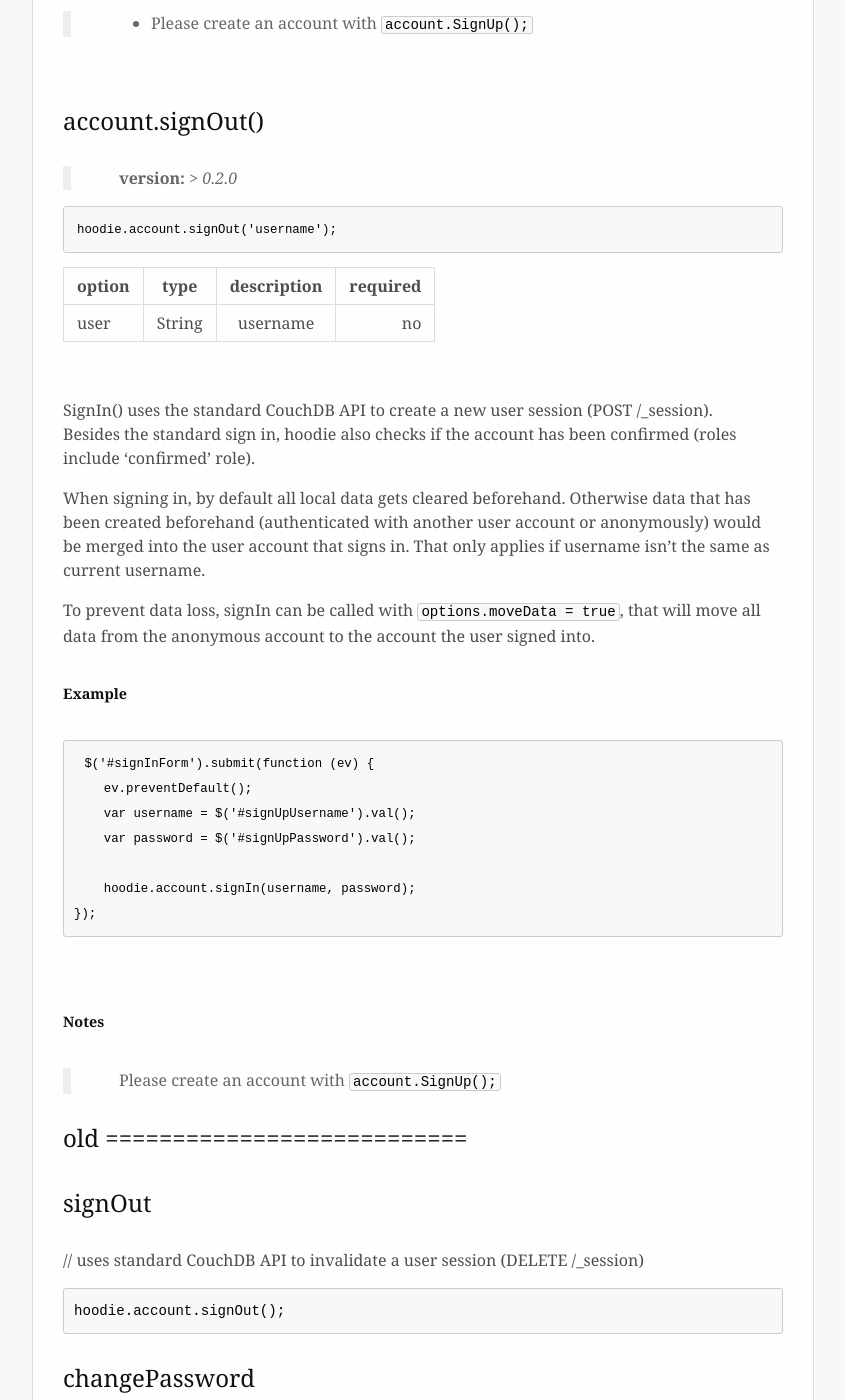
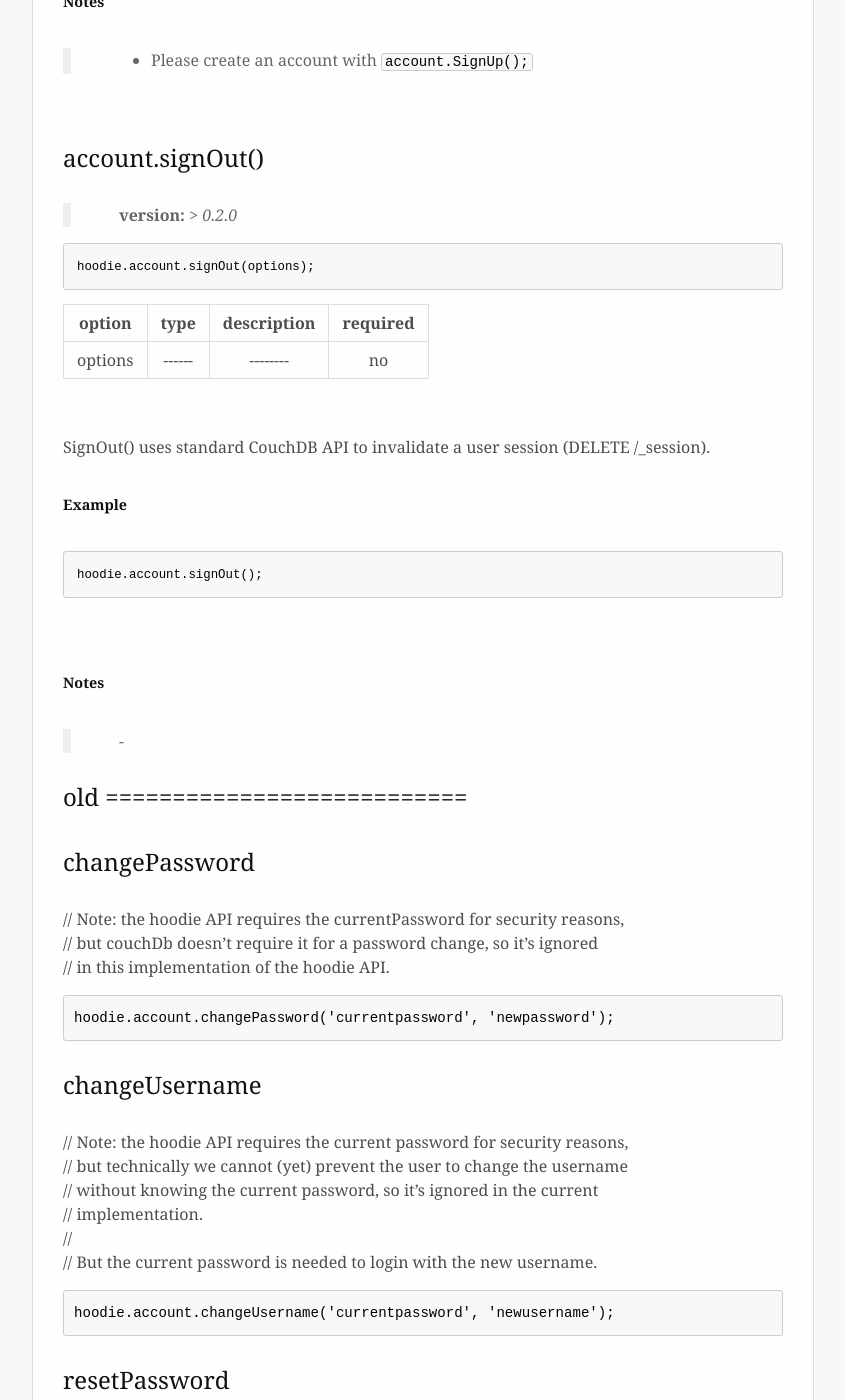
Before and after one commit to hoodiehq-archive/documentation, a Jekyll site: the page techdocs/api/client/hoodie.account.html, which Jekyll copies as it is, in a window 1280 px wide and 1400 px high, scrolled down 3457 px. Shown: the whole window, without its empty margins (217-1062 px from the left). Built offline with Jekyll 4.4.1, drawn with Linux system fonts in a browser that asks for light colours; some of the changed text lies outside the part shown.

Commit message:
adding methods to account

```diff
--- a/techdocs/api/client/hoodie.account.html
+++ b/techdocs/api/client/hoodie.account.html
@@ -285,7 +285,7 @@ table.codehilitetable td.code div pre {
 <th>option</th>
 <th align="center">type</th>
 <th align="center">description</th>
-<th align="right">required</th>
+<th align="center">required</th>
 </tr>
 </thead>
 <tbody>
@@ -293,19 +293,19 @@ table.codehilitetable td.code div pre {
 <td>user</td>
 <td align="center">String</td>
 <td align="center">username</td>
-<td align="right">yes</td>
+<td align="center">yes</td>
 </tr>
 <tr>
 <td>password</td>
 <td align="center">String</td>
 <td align="center">valid password</td>
-<td align="right">yes</td>
+<td align="center">yes</td>
 </tr>
 <tr>
 <td>password2</td>
 <td align="center">String</td>
 <td align="center">repeat password</td>
-<td align="right">yes</td>
+<td align="center">yes</td>
 </tr>
 </tbody>
 </table>
@@ -336,7 +336,7 @@ Please make sure to validate this on the frontend side.</li>
 <blockquote>
 <p><strong>version:</strong>      <em>&gt; 0.2.0</em> </p>
 </blockquote>
-<pre><code class="javascript">hoodie.account.signIn('user', 'password');
+<pre><code class="javascript">hoodie.account.signIn('user', 'password', options);
 </code></pre>
 
 <table>
@@ -345,7 +345,7 @@ Please make sure to validate this on the frontend side.</li>
 <th>option</th>
 <th align="center">type</th>
 <th align="center">description</th>
-<th align="right">required</th>
+<th align="center">required</th>
 </tr>
 </thead>
 <tbody>
@@ -353,13 +353,19 @@ Please make sure to validate this on the frontend side.</li>
 <td>user</td>
 <td align="center">String</td>
 <td align="center">username</td>
-<td align="right">yes</td>
+<td align="center">yes</td>
 </tr>
 <tr>
 <td>password</td>
 <td align="center">String</td>
 <td align="center">valid password</td>
-<td align="right">yes</td>
+<td align="center">yes</td>
+</tr>
+<tr>
+<td>options</td>
+<td align="center"></td>
+<td align="center">moveData</td>
+<td align="center">no</td>
 </tr>
 </tbody>
 </table>
@@ -389,7 +395,7 @@ Besides the standard sign in, hoodie also checks if the account has been confirm
 <blockquote>
 <p><strong>version:</strong>      <em>&gt; 0.2.0</em> </p>
 </blockquote>
-<pre><code class="javascript">hoodie.account.signOut('username');
+<pre><code class="javascript">hoodie.account.signOut(options);
 </code></pre>
 
 <table>
@@ -398,45 +404,30 @@ Besides the standard sign in, hoodie also checks if the account has been confirm
 <th>option</th>
 <th align="center">type</th>
 <th align="center">description</th>
-<th align="right">required</th>
+<th align="center">required</th>
 </tr>
 </thead>
 <tbody>
 <tr>
-<td>user</td>
-<td align="center">String</td>
-<td align="center">username</td>
-<td align="right">no</td>
+<td>options</td>
+<td align="center">------</td>
+<td align="center">--------</td>
+<td align="center">no</td>
 </tr>
 </tbody>
 </table>
 <p><br /></p>
-<p>SignIn() uses the standard CouchDB API to create a new user session (POST /_session).<br />
-Besides the standard sign in, hoodie also checks if the account has been confirmed (roles include &lsquo;confirmed&rsquo; role).</p>
-<p>When signing in, by default all local data gets cleared beforehand. Otherwise data that has been created beforehand (authenticated with another user account or anonymously) would be merged into the user account that signs in. That only applies if username isn&rsquo;t the same as current username.</p>
-<p>To prevent data loss, signIn can be called with <code>options.moveData = true</code>, that will move all data from the anonymous account to the account the user signed into.</p>
+<p>SignOut() uses standard CouchDB API to invalidate a user session (DELETE /_session).</p>
 <h6 id="example_2"><a name="user-content-example_2" href="#example_2" class="headeranchor-link"  aria-hidden="true"><span class="headeranchor"></span></a>Example</h6>
-<pre><code class="javascript"> $('#signInForm').submit(function (ev) {
-    ev.preventDefault();
-    var username = $('#signUpUsername').val();
-    var password = $('#signUpPassword').val();
-
-    hoodie.account.signIn(username, password);
-});
+<pre><code class="javascript">hoodie.account.signOut();
 </code></pre>
 
 <p><br /></p>
 <h6 id="notes_2"><a name="user-content-notes_2" href="#notes_2" class="headeranchor-link"  aria-hidden="true"><span class="headeranchor"></span></a>Notes</h6>
 <blockquote>
-<p>Please create an account with <code>account.SignUp();</code></p>
+<p>-</p>
 </blockquote>
 <h3 id="old"><a name="user-content-old" href="#old" class="headeranchor-link"  aria-hidden="true"><span class="headeranchor"></span></a>old ===========================</h3>
-<h3 id="signout"><a name="user-content-signout" href="#signout" class="headeranchor-link"  aria-hidden="true"><span class="headeranchor"></span></a>signOut</h3>
-<p>// uses standard CouchDB API to invalidate a user session (DELETE /_session)</p>
-<pre>
-hoodie.account.signOut();
-</pre>
-
 <h3 id="changepassword"><a name="user-content-changepassword" href="#changepassword" class="headeranchor-link"  aria-hidden="true"><span class="headeranchor"></span></a>changePassword</h3>
 <p>// Note: the hoodie API requires the currentPassword for security reasons,<br />
 // but couchDb doesn&rsquo;t require it for a password change, so it&rsquo;s ignored<br />
```
Also changed, not shown: techdocs/api/client/hoodie.account.md (+177 -27 lines).
